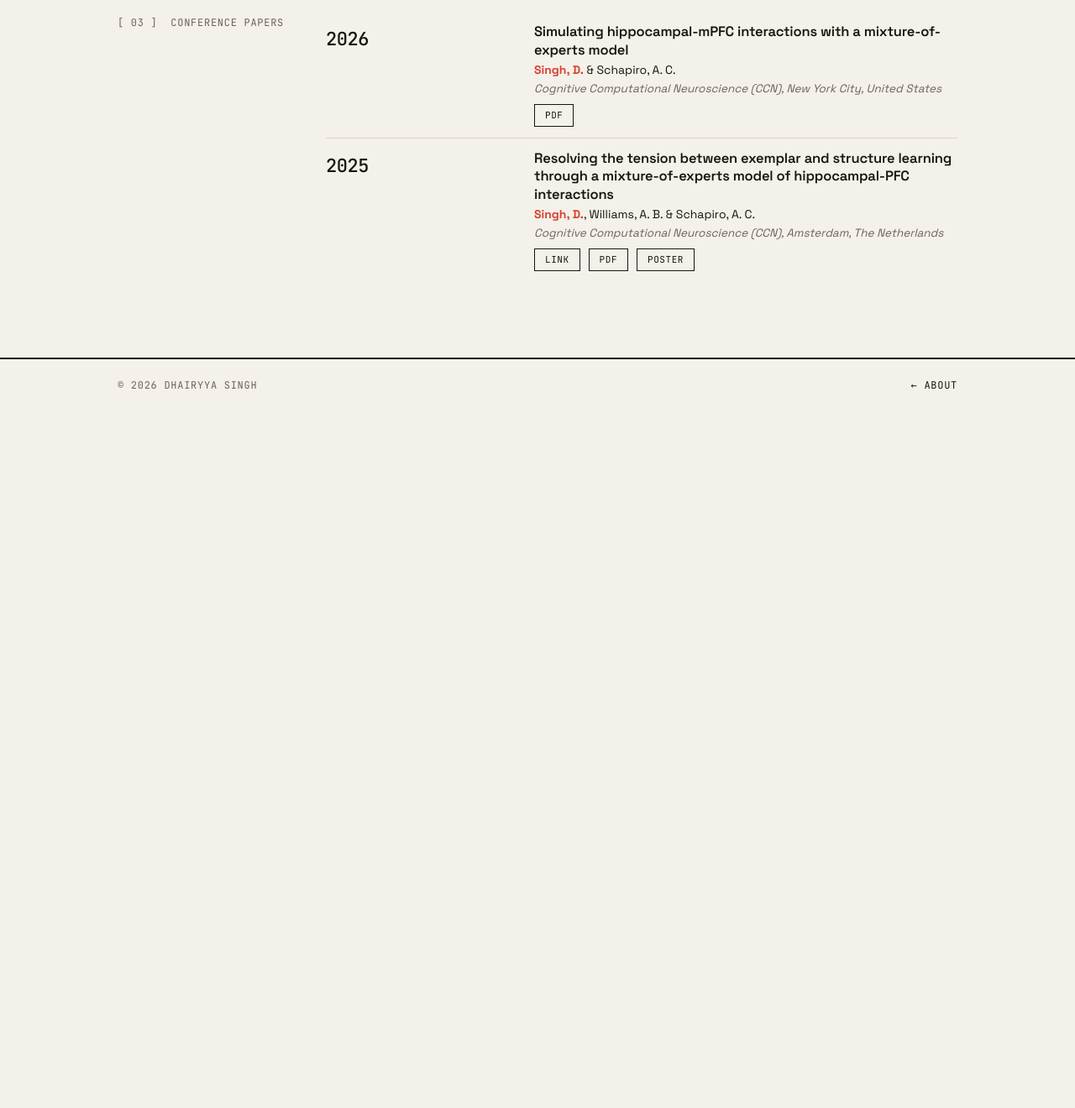
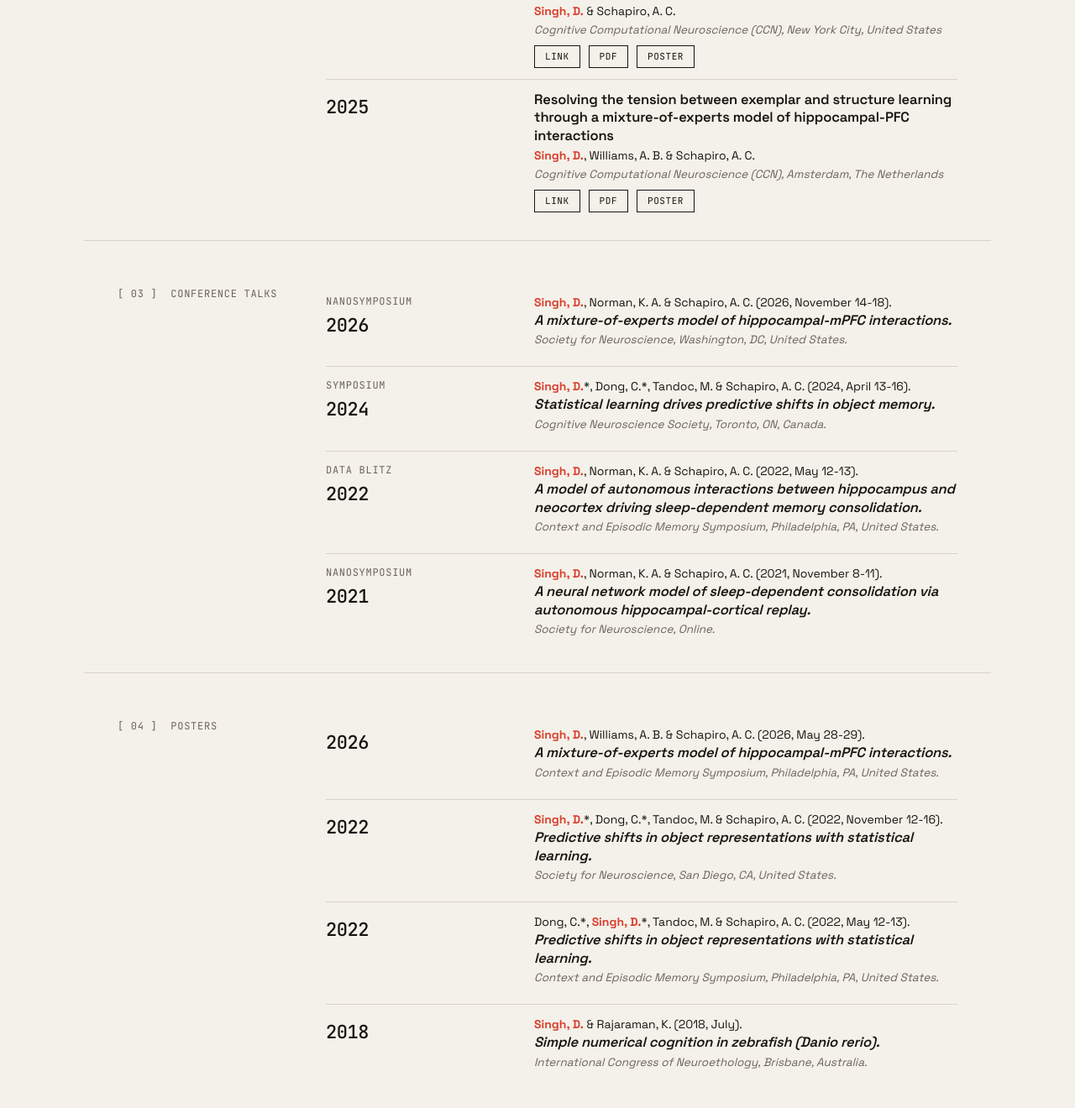
Before and after one commit to DhairyyaS/dhairyyas.github.io, a plain HTML site: page publications.html in a window 1280 px wide. Shown: the part 989-2309 px from the top of the page at 84% size. Before the commit the page ends 1479 px from the top, so only its background shows below. Drawn offline with Linux system fonts and the light colour scheme.

Commit message:
Update CV and conference work

```diff
--- a/publications.html
+++ b/publications.html
@@ -40,7 +40,7 @@
 <section class="hero">
   <div class="hero-row">
     <div class="hero-main">
-      <span class="kicker mono">Selected Papers &amp; Preprints</span>
+      <span class="kicker mono">Papers &amp; Preprints</span>
       <p class="note mono" style="text-transform:none;letter-spacing:0;">For a full list, please see <a href="https://scholar.google.com/citations?user=8WJKr8sAAAAJ">Google Scholar</a>.</p>
       <p class="note mono" style="text-transform:none;letter-spacing:0;">* denotes equal contribution</p>
     </div>
@@ -48,11 +48,11 @@
 </section>
 
 <div class="grid">
-  <div class="label mono">[ 01 ] &nbsp;Preprints</div>
+  <div class="label mono">[ 01 ] &nbsp;Journal articles</div>
   <div class="body" style="max-width:none;">
 
     <div class="pub">
-      <div class="idx mono">In review<span class="year">2025</span></div>
+      <div class="idx mono">In press</div>
       <div>
         <span class="title">Statistical learning drives predictive shifts in object memory</span>
         <span class="authors"><span class="me">Singh, D.</span>*, Dong, C.*, Tandoc, M. C. &amp; Schapiro, A. C.</span>
@@ -60,15 +60,6 @@
         <span class="btns"><a href="https://doi.org/10.31234/osf.io/yuxb6_v1">Link</a><a href="files/pdfs/singh-2025-statistical-learning.pdf">PDF</a></span>
       </div>
     </div>
-
-  </div>
-</div>
-
-<hr class="section-rule">
-
-<div class="grid">
-  <div class="label mono">[ 02 ] &nbsp;Journal articles</div>
-  <div class="body" style="max-width:none;">
 
     <div class="pub">
       <div class="idx mono"><span class="year">2026</span></div>
@@ -106,7 +97,7 @@
 <hr class="section-rule">
 
 <div class="grid">
-  <div class="label mono">[ 03 ] &nbsp;Conference papers</div>
+  <div class="label mono">[ 02 ] &nbsp;Conference papers</div>
   <div class="body" style="max-width:none;">
 
     <div class="pub">
@@ -115,7 +106,7 @@
         <span class="title">Simulating hippocampal-mPFC interactions with a mixture-of-experts model</span>
         <span class="authors"><span class="me">Singh, D.</span> &amp; Schapiro, A. C.</span>
         <span class="venue">Cognitive Computational Neuroscience (CCN), New York City, United States</span>
-        <span class="btns"><a href="files/pdfs/singh-2026-ccn-moe.pdf">PDF</a></span>
+        <span class="btns"><a href="https://2026.ccneuro.org/poster/?id=su5Vo6RfLB">Link</a><a href="files/pdfs/singh-2026-ccn-moe.pdf">PDF</a><a href="files/pdfs/singh-2026-ccn-poster.pdf">Poster</a></span>
       </div>
     </div>
 
@@ -126,6 +117,96 @@
         <span class="authors"><span class="me">Singh, D.</span>, Williams, A. B. &amp; Schapiro, A. C.</span>
         <span class="venue">Cognitive Computational Neuroscience (CCN), Amsterdam, The Netherlands</span>
         <span class="btns"><a href="https://2025.ccneuro.org/abstract_pdf/Singh_2025_Resolving_tension_exemplar_structure_learning_mixture-of-experts.pdf">Link</a><a href="files/pdfs/singh-2025-ccn-moe.pdf">PDF</a><a href="files/pdfs/singh-2025-ccn-poster.pdf">Poster</a></span>
+      </div>
+    </div>
+
+  </div>
+</div>
+
+<hr class="section-rule">
+
+<div class="grid">
+  <div class="label mono">[ 03 ] &nbsp;Conference talks</div>
+  <div class="body" style="max-width:none;">
+
+    <div class="pub">
+      <div class="idx mono">Nanosymposium<span class="year">2026</span></div>
+      <div>
+        <span class="authors"><span class="me">Singh, D.</span>, Norman, K. A. &amp; Schapiro, A. C. (2026, November 14-18).</span>
+        <span class="title"><em>A mixture-of-experts model of hippocampal-mPFC interactions.</em></span>
+        <span class="venue">Society for Neuroscience, Washington, DC, United States.</span>
+      </div>
+    </div>
+
+    <div class="pub">
+      <div class="idx mono">Symposium<span class="year">2024</span></div>
+      <div>
+        <span class="authors"><span class="me">Singh, D.</span>*, Dong, C.*, Tandoc, M. &amp; Schapiro, A. C. (2024, April 13-16).</span>
+        <span class="title"><em>Statistical learning drives predictive shifts in object memory.</em></span>
+        <span class="venue">Cognitive Neuroscience Society, Toronto, ON, Canada.</span>
+      </div>
+    </div>
+
+    <div class="pub">
+      <div class="idx mono">Data blitz<span class="year">2022</span></div>
+      <div>
+        <span class="authors"><span class="me">Singh, D.</span>, Norman, K. A. &amp; Schapiro, A. C. (2022, May 12-13).</span>
+        <span class="title"><em>A model of autonomous interactions between hippocampus and neocortex driving sleep-dependent memory consolidation.</em></span>
+        <span class="venue">Context and Episodic Memory Symposium, Philadelphia, PA, United States.</span>
+      </div>
+    </div>
+
+    <div class="pub">
+      <div class="idx mono">Nanosymposium<span class="year">2021</span></div>
+      <div>
+        <span class="authors"><span class="me">Singh, D.</span>, Norman, K. A. &amp; Schapiro, A. C. (2021, November 8-11).</span>
+        <span class="title"><em>A neural network model of sleep-dependent consolidation via autonomous hippocampal-cortical replay.</em></span>
+        <span class="venue">Society for Neuroscience, Online.</span>
+      </div>
+    </div>
+
+  </div>
+</div>
+
+<hr class="section-rule">
+
+<div class="grid">
+  <div class="label mono">[ 04 ] &nbsp;Posters</div>
+  <div class="body" style="max-width:none;">
+
+    <div class="pub">
+      <div class="idx mono"><span class="year">2026</span></div>
+      <div>
+        <span class="authors"><span class="me">Singh, D.</span>, Williams, A. B. &amp; Schapiro, A. C. (2026, May 28-29).</span>
+        <span class="title"><em>A mixture-of-experts model of hippocampal-mPFC interactions.</em></span>
+        <span class="venue">Context and Episodic Memory Symposium, Philadelphia, PA, United States.</span>
+      </div>
+    </div>
+
+    <div class="pub">
+      <div class="idx mono"><span class="year">2022</span></div>
+      <div>
+        <span class="authors"><span class="me">Singh, D.</span>*, Dong, C.*, Tandoc, M. &amp; Schapiro, A. C. (2022, November 12-16).</span>
+        <span class="title"><em>Predictive shifts in object representations with statistical learning.</em></span>
+        <span class="venue">Society for Neuroscience, San Diego, CA, United States.</span>
+      </div>
+    </div>
+
+    <div class="pub">
+      <div class="idx mono"><span class="year">2022</span></div>
+      <div>
+        <span class="authors">Dong, C.*, <span class="me">Singh, D.</span>*, Tandoc, M. &amp; Schapiro, A. C. (2022, May 12-13).</span>
+        <span class="title"><em>Predictive shifts in object representations with statistical learning.</em></span>
+        <span class="venue">Context and Episodic Memory Symposium, Philadelphia, PA, United States.</span>
+      </div>
+    </div>
+
+    <div class="pub">
+      <div class="idx mono"><span class="year">2018</span></div>
+      <div>
+        <span class="authors"><span class="me">Singh, D.</span> &amp; Rajaraman, K. (2018, July).</span>
+        <span class="title"><em>Simple numerical cognition in zebrafish (Danio rerio).</em></span>
+        <span class="venue">International Congress of Neuroethology, Brisbane, Australia.</span>
       </div>
     </div>
 
```
Also changed, not shown: 2 other files.
